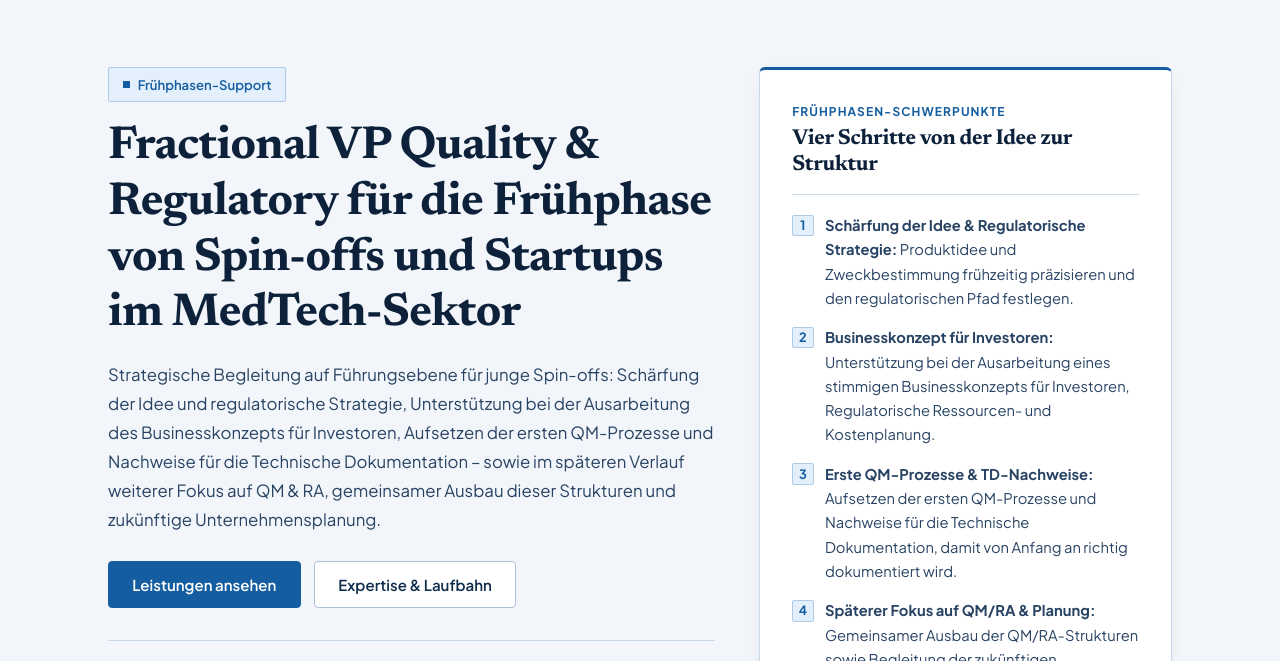
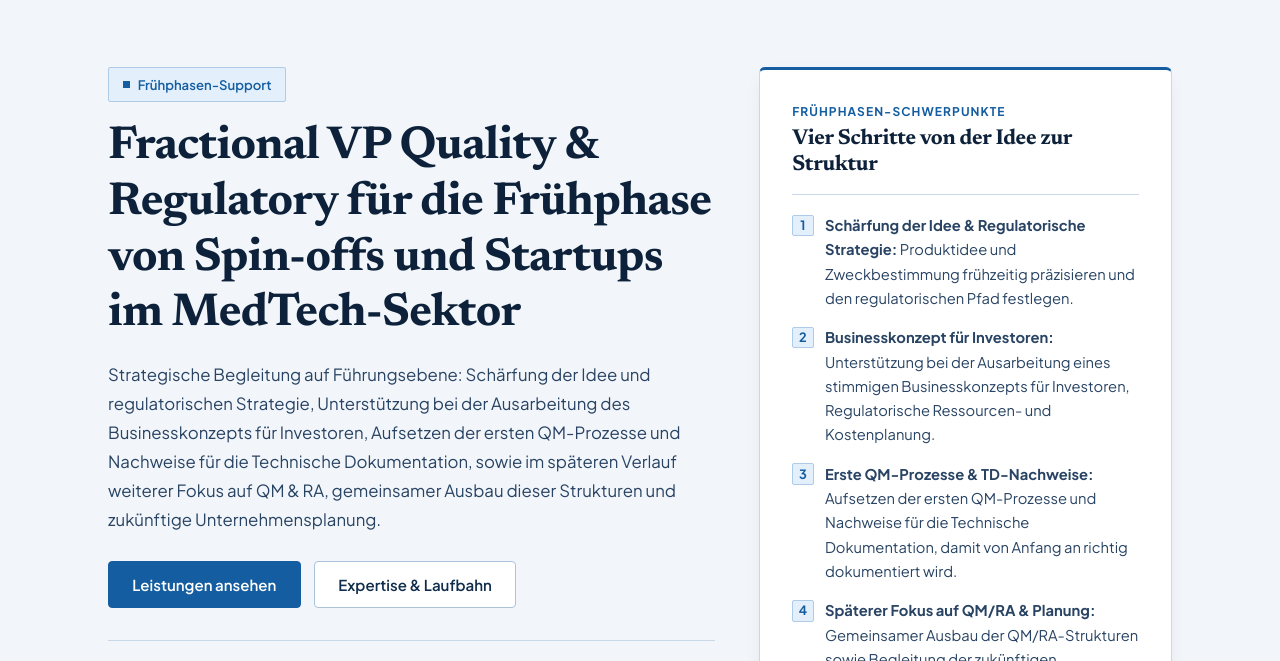
Before and after one commit to Flok-JI/Fractional-VP-Quality-Regulatory-Affairs, a plain HTML site: page index.html in a window 1280 px wide. Shown: the part 78-739 px from the top of the page. Drawn offline with Linux system fonts and the light colour scheme.

Commit message:
Update index.html

```diff
--- a/index.html
+++ b/index.html
@@ -956,10 +956,10 @@
               </h1>
 
               <p class="hero-desc">
-                Strategische Begleitung auf Führungsebene für junge Spin-offs: Schärfung der Idee und regulatorische
-                Strategie, Unterstützung bei der Ausarbeitung des Businesskonzepts für Investoren, Aufsetzen der ersten
-                QM-Prozesse und Nachweise für die Technische Dokumentation – sowie im späteren Verlauf weiterer Fokus
-                auf QM &amp; RA, gemeinsamer Ausbau dieser Strukturen und zukünftige Unternehmensplanung.
+              Strategische Begleitung auf Führungsebene: Schärfung der Idee und regulatorischen Strategie,
+              Unterstützung bei der Ausarbeitung des Businesskonzepts für Investoren,
+              Aufsetzen der ersten QM-Prozesse und Nachweise für die Technische Dokumentation,
+              sowie im späteren Verlauf weiterer Fokus auf QM & RA, gemeinsamer Ausbau dieser Strukturen und zukünftige Unternehmensplanung.
               </p>
 
               <div class="hero-actions">
```
